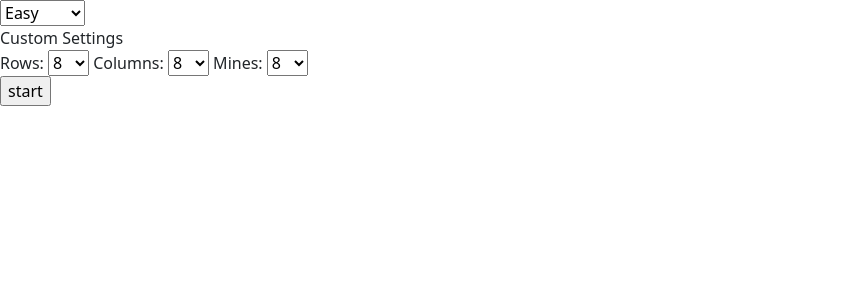
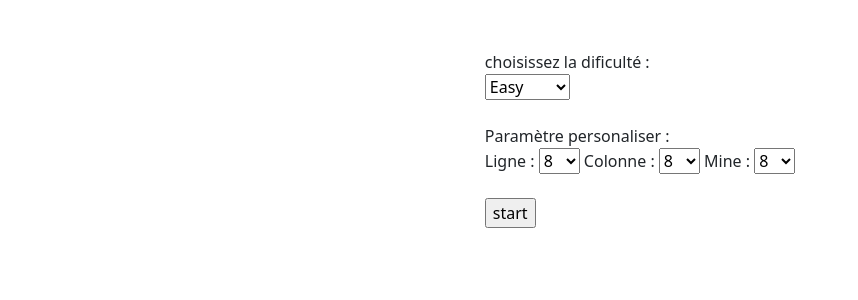
Before and after one commit to costia123/Minesweeper, a PHP site: page /screen/home/index.php in a window 1280 px wide. Shown: the part 106-406 px from the top of the page, without its empty margins (0-858 px from the left). Run offline with PHP 8.4, Linux system fonts and the light colour scheme.

Commit message:
graphics update :)

```diff
--- a/css/style.css
+++ b/css/style.css
@@ -24,3 +24,41 @@
     width: 100vw;
     border-bottom: #fd2f2f 1px solid;
 }
+.mine_form{
+    margin-top: 50px;
+    display: flex;
+    flex-direction: column;
+    flex-wrap: nowrap;
+    align-content: center;
+    justify-content: center;
+    align-items: center;
+}
+.mine_case_style{
+    width: 26px;
+    height: 26px;
+    background-color: #bdbdbd;
+
+}
+.m_cell{
+    text-indent:-9999px;
+    width: 26px;
+    height: 26px;
+    border: 3px;
+    border-top: #ffffff;
+    border-left: #ffffff;
+    border-right: #7d7d7d;
+    border-bottom:#7d7d7d;
+
+}
+.mine_img{
+    width: 24px;
+    height: 24px;
+}
+.result_display{
+    display: flex;
+    width: auto;
+}
+.flag_img{
+    background-image: url(../static/img/Minesweeper_flag.png);
+    background-size: contain;
+}
--- a/functions/grid_gen.php
+++ b/functions/grid_gen.php
@@ -18,29 +18,36 @@ class grid_gen{
     global $data;
 
     if (($data->mode == "game") || ($data->mode == "new") || ($data->mode=="start")){
-    $this->pre_table.="<form action='index.php' method='post' id='minesweeper'>\n";
+    $this->pre_table.="<div class='mine_form'>";
+    $this->pre_table.="<form action='index.php' method='post' id='minesweeper' >\n";
     }else{
     $this->post_table.="<a href='.'>Restart</a><br>";
+    $this->table_html .= "</div>\n";
     }
 
     if ($data->mode == "new"){
-      $this->pre_table.="<select name = 'difficulty'>\n";
+      $this->pre_table.="<div class='dificulty'>";
+      $this->pre_table.="choisissez la dificulté : </br><select name = 'difficulty'>\n";
       $this->pre_table.=" <option value='easy'>Easy</option>\n";
       $this->pre_table.=" <option value='medium'>Medium</option>\n";
       $this->pre_table.=" <option value='hard'>Hard</option>\n";
       $this->pre_table.=" <option value='custom'>Custom</option>\n";
-      $this->pre_table.="</select>\n";
-      $this->pre_table.="<br>Custom Settings<br>";
-      $this->pre_table.="Rows: <select name = 'num_rows'>\n";
+      $this->pre_table.="</select>";
+      $this->pre_table.="</div>";
+      $this->pre_table.="<div class='custom_settings'>";
+      $this->pre_table.="<br>Paramètre personaliser :<br>";
+      $this->pre_table.="Ligne : <select name = 'num_rows'>\n";
         $this->options_builder(50);
       $this->pre_table.="</select>\n";
-      $this->pre_table.="Columns: <select name = 'num_cols'>\n";
+      $this->pre_table.="Colonne : <select name = 'num_cols'>\n";
         $this->options_builder(50);
       $this->pre_table.="</select>\n";
-      $this->pre_table.="Mines: <select name = 'num_mines'>\n";
+      $this->pre_table.="Mine : <select name = 'num_mines'>\n";
         $this->options_builder(50);
       $this->pre_table.="</select>\n";
+      $this->pre_table.="</div>";
       $this->pre_table.="<br><input type='submit' name='mode' value='start'>";
+      $this->pre_table.="</div>";
     }
 
     if ($data->mode == "start" || $data->mode == "game"){
@@ -58,7 +65,7 @@ class grid_gen{
       $this->pre_table.="<input type='hidden' name='mine_cells' value='" . htmlspecialchars(serialize($data->mine_cells)) . "'>\n";
       $this->pre_table.="<input type='hidden' name='visible_cells' value='" . htmlspecialchars(serialize($data->visible_cells)) . "'>\n";
       $this->pre_table.="<input type='hidden' name='marked_cells' value='" . htmlspecialchars(serialize($data->marked_cells)) . "'>\n";
-      $this->pre_table.="Toggle Marked <input type='checkbox' name='mark_toggle'";
+      $this->pre_table.="Toggle Marked <input class='test' type='checkbox' name='mark_toggle'";
       if($data->mark_toggle == true){
         $this->pre_table.=" checked='checked'";
       }
@@ -66,7 +73,7 @@ class grid_gen{
     }
 
     if ($data->mode == "start"){
-      $this->pre_table.="<input type='hidden' name='mode' value='game'>";
+      $this->pre_table.="<input class='m_cell' type='hidden' name='mode' value='game'>";
       $this->pre_table.="Toggle Marked\n";
     }
 
@@ -74,7 +81,7 @@ class grid_gen{
     $this->post_table.="</form>\n";
     }
     if ($data->mode == "game_over"){
-      $this->pre_table.= "Game Over\n";
+      $this->pre_table.= "Perdu t'es nul OMG \n";
     }
     if ($data->mode == "game_won"){
       $this->pre_table.= "GG WP t'es pas trop con !\n";
@@ -90,7 +97,8 @@ class grid_gen{
 
   function create_table(){
     global $data;
-    $this->table_html .= "<table border='1'>\n";
+    $this->table_html .= "<div class='mine_form'>\n";
+     $this->table_html .= "<table border='1'>\n";
       for ($x=10;$x<($data->num_rows+10);$x++){
         $this->table_html .= "<tr>\n";
         for ($y=10;$y<($data->num_cols+10);$y++){
@@ -100,34 +108,35 @@ class grid_gen{
           }else{
           $extra="";
           }
-          $this->table_html .= "<td width='18px' height='18px' border='0' align='center'$extra>";
+          $this->table_html .= "<td class='mine_case_style' align='center'$extra>";
           $this->cell_content($block);
           $this->table_html .= "</td>\n";
         }
         $this->table_html .= "</tr>\n";
       }
       $this->table_html .= "</table>\n";
+
   }
 
   function cell_content($block){
   global $data;
     if ($data->mode == "start"){
-      $this->table_html .= "<input type='hidden' name='mode' value='game'><input type='submit' name='submitted_block' value='". $block ."' style='height:18px; width=18px; text-indent:-9999px' />";
+      $this->table_html .= "<input type='hidden' name='mode' value='game' class='m_cell' ><input type='submit' name='submitted_block' value='". $block ."' class='m_cell' />";
     }else{
       if (in_array($block,$data->visible_cells)){
         if (array_key_exists($block,$data->cell_values)){
             $this->color_number($data->cell_values[$block]);
           }else{
             if (in_array($block,$data->mine_cells)){
-              $this->table_html .= "<strong>*</strong>";
+              $this->table_html .= "<strong><img class='mine_img' src='./../../static/img/mine.png'/></strong>";
             }else{
               $this->table_html .= "";
           }
         }
       }else{
-        $this->table_html .= "<input type='submit' name='submitted_block' value='". $block ."' style='height:15px; width=15px; text-indent:-9999px";
+        $this->table_html .= "<input type='submit' name='submitted_block' value='". $block ."' class='m_cell ";
           if(in_array($block,$data->marked_cells)){
-            $this->table_html .= "; background:red";
+            $this->table_html .= " flag_img";
           }
         $this->table_html .= "'/>";
       }
--- a/screen/home/index.php
+++ b/screen/home/index.php
@@ -17,7 +17,6 @@ include($_SERVER["DOCUMENT_ROOT"]."/minesweeper/config.php");
 <?php include($componentsPath."header/index.php"); ?>
 
 <?php include($componentsPath."minesweeperBlock/index.php"); ?>
-
 </body>
 <script src="../../js/bootstrap.js"></script>
 </html>
```
Also changed, not shown: static/img/Minesweeper_flag.png (added), static/img/mine.png (added), static/logo/logo square.png (added).
